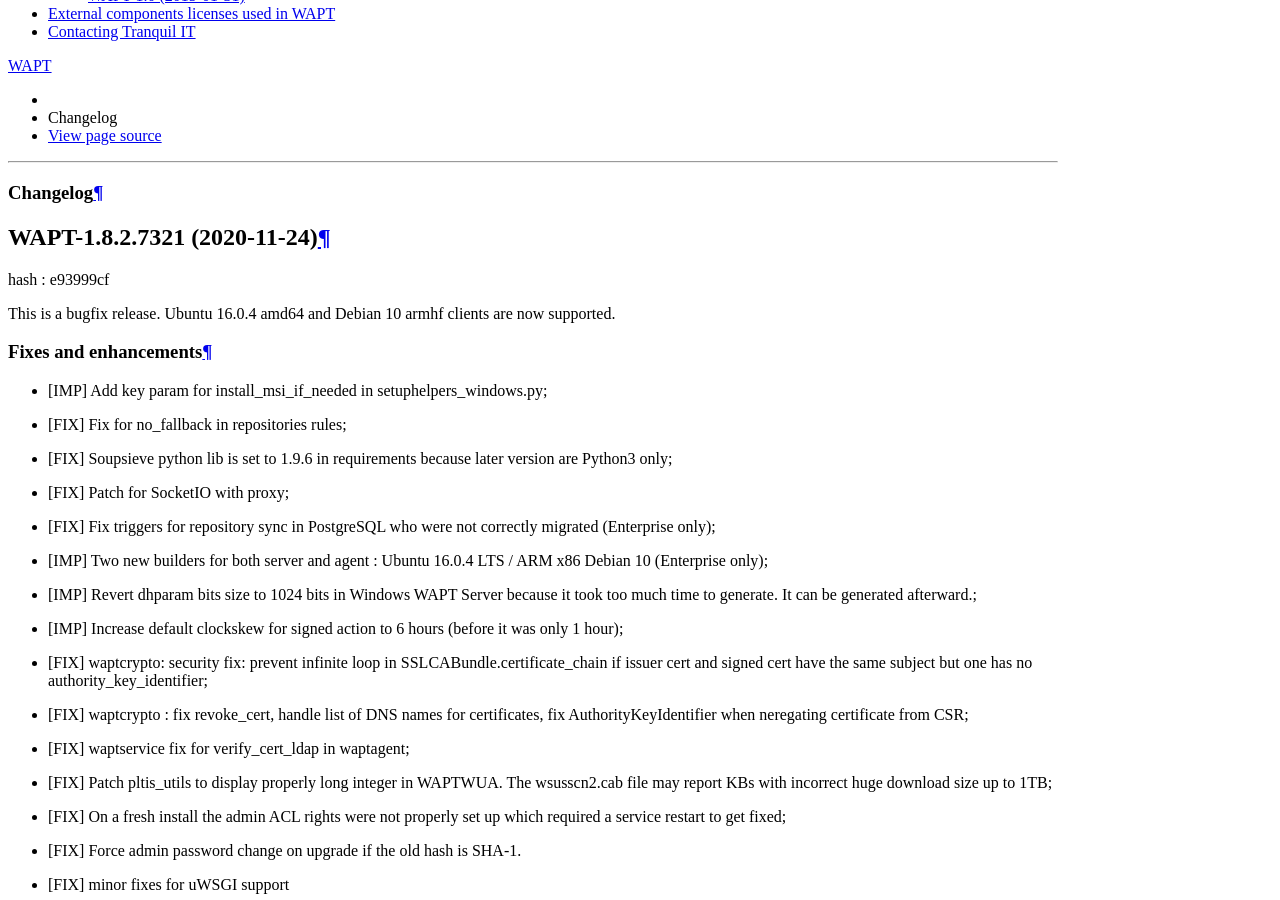
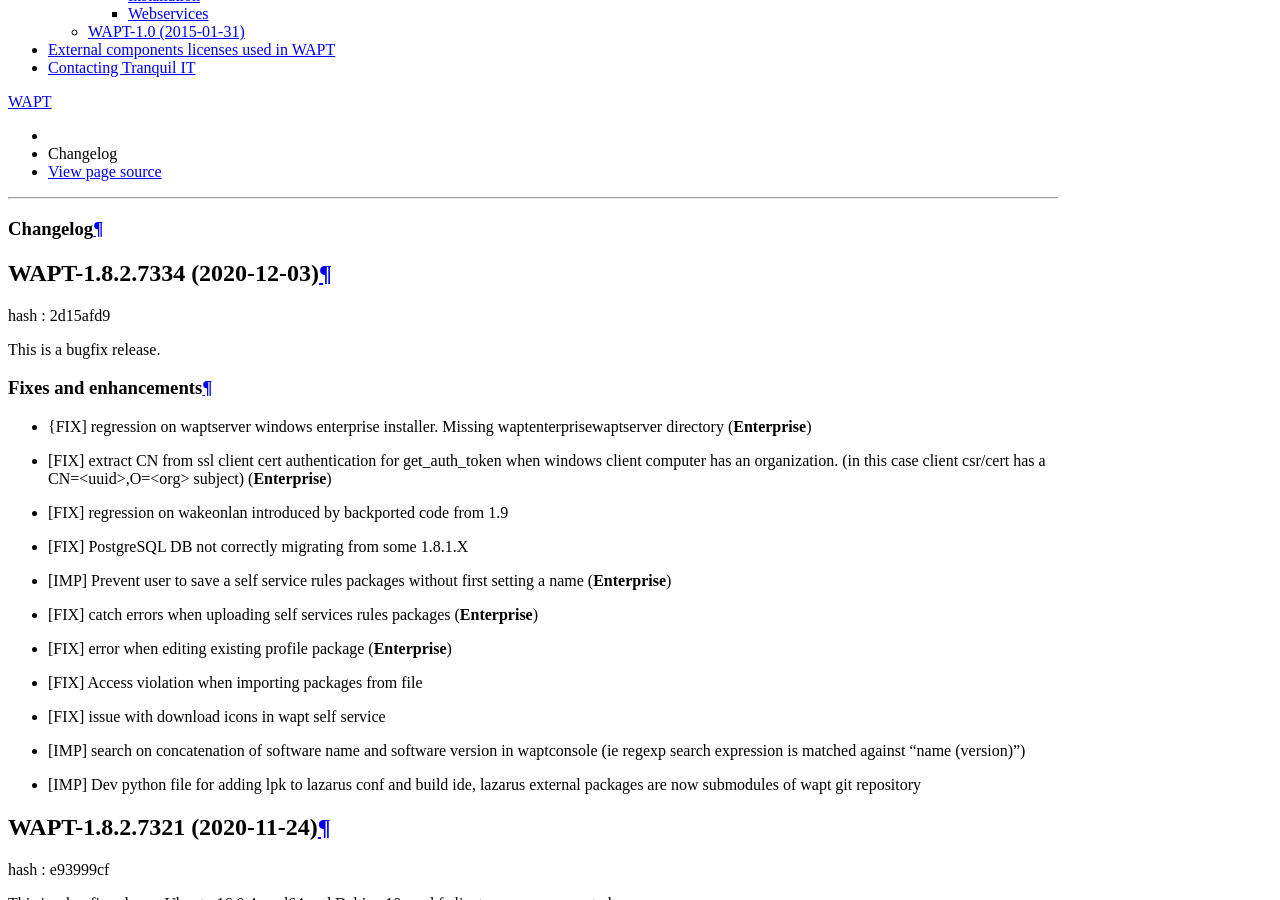
Before and after one commit to tranquilit/WAPT-Documentation, a Sphinx documentation site: the page built from source/wapt-changelog.rst, in a window 1280 px wide and 900 px high, scrolled down 4270 px. Built offline with Sphinx 7.4.7 and the Read the Docs theme 2.0.0, drawn with Linux system fonts in a browser that asks for light colours; some of the changed text lies outside the part shown.

Commit message:
changelog 1.8.2.7334

```diff
--- a/source/wapt-changelog.rst
+++ b/source/wapt-changelog.rst
@@ -11,6 +11,38 @@
 
 Changelog
 =========
+
+WAPT-1.8.2.7334 (2020-12-03)
+----------------------------
+
+hash : 2d15afd9
+
+This is a bugfix release.
+
+Fixes and enhancements
+++++++++++++++++++++++
+
+* {FIX] regression on waptserver windows enterprise installer. Missing waptenterprise\waptserver directory (**Enterprise**)
+
+* [FIX] extract CN from ssl client cert authentication for get_auth_token when windows client computer has an organization. (in this case client csr/cert has a CN=<uuid>,O=<org> subject) (**Enterprise**)
+
+* [FIX] regression on wakeonlan introduced by backported code from 1.9
+
+* [FIX] PostgreSQL DB not correctly migrating from some 1.8.1.X
+
+* [IMP] Prevent user to save a self service rules packages without first setting a name (**Enterprise**)
+
+* [FIX] catch errors when uploading self services rules packages (**Enterprise**)
+
+* [FIX] error when editing existing profile package (**Enterprise**)
+
+* [FIX] Access violation when importing packages from file
+
+* [FIX] issue with download icons in wapt self service
+
+* [IMP] search on concatenation of software name and software version in waptconsole (ie regexp search expression is matched against "name (version)")
+
+* [IMP] Dev python file for adding lpk to lazarus conf and build ide, lazarus external packages are now submodules of wapt git repository
 
 WAPT-1.8.2.7321 (2020-11-24)
 ----------------------------
```
